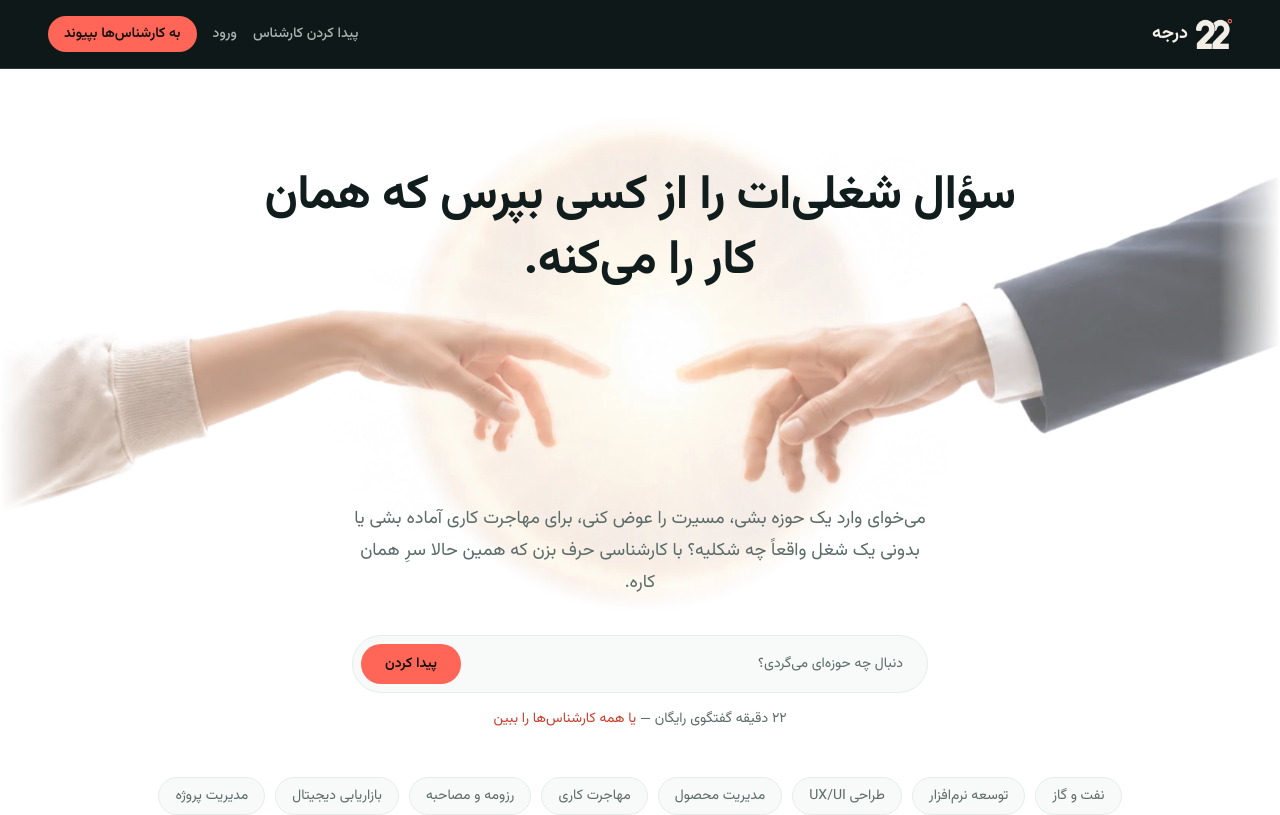
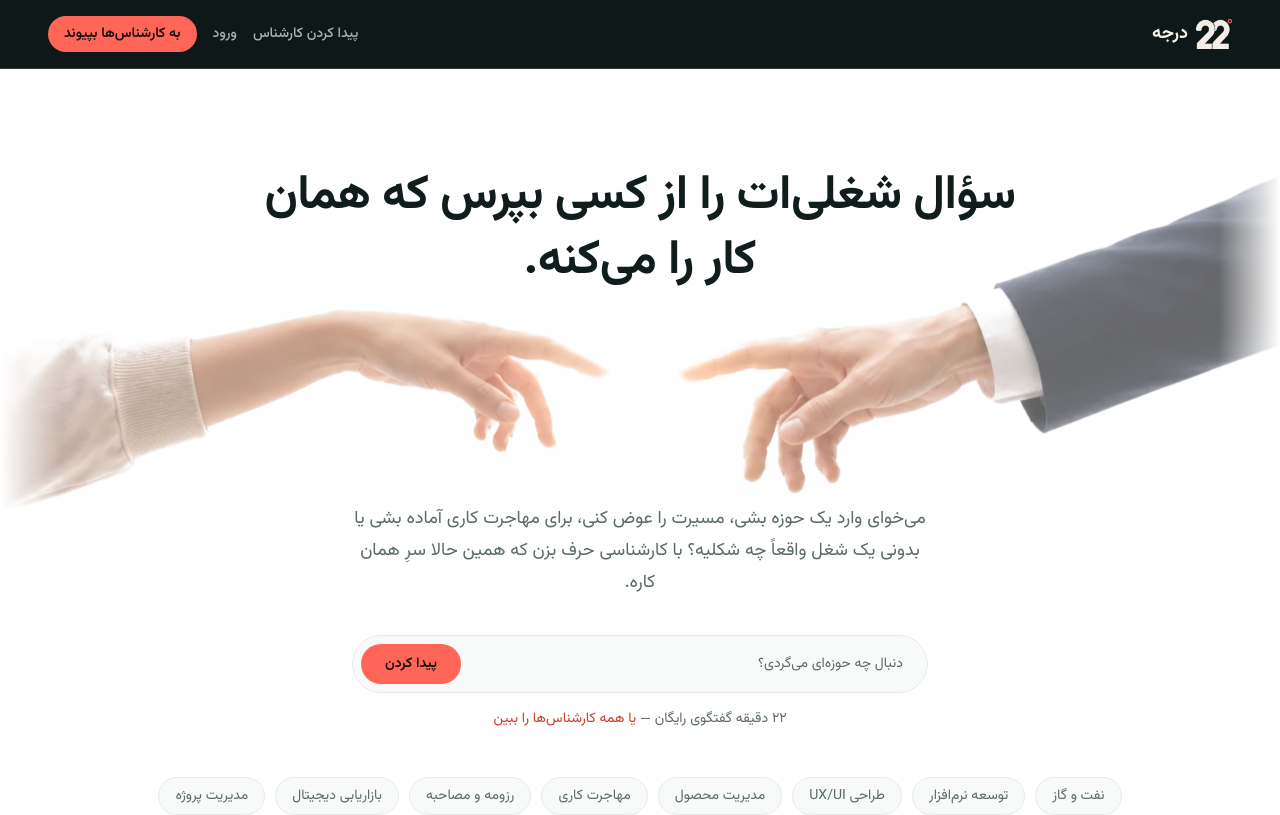
Before and after one commit to samanehakbarimy-hue/22-Darajeh, a Next.js app: page / in a window 1280 px wide. Shown: the top 815 px of the page. Built offline with nearby package versions, Linux system fonts and the light colour scheme; no server answers; the database is empty.

Commit message:
Drop the halo
Generated, and it looked it. The hands meet on plain white now.

Co-Authored-By: Claude Opus 5 <noreply@anthropic.com>

```diff
--- a/app/globals.css
+++ b/app/globals.css
@@ -257,18 +257,7 @@ button:disabled {
   opacity: 0.62;
 }
 
-/* The halo, positioned by its real coordinates in the 1672x941 frame so it
-   lands exactly where it sat in the photograph -- concentric with the point
-   the fingertips meet. */
-.hero-hands__glow {
-  position: absolute;
-  left: 30.38%;
-  top: 14.67%;
-  width: 39.47%;
-  height: auto;
-}
-
-/* Both branches below drive the same three keyframes. The only difference is
+/* Both branches below drive the same two keyframes. The only difference is
    what advances them: the reader's scroll where the browser supports it, and
    a timer where it does not. */
 @keyframes hero-hand-part-left {
@@ -293,25 +282,8 @@ button:disabled {
   }
 }
 
-/* The halo leaves well before the hands do. The hands were painted out of
-   it, and those gaps only read as ghosts while there is still glow around
-   them to read against -- so there is none by the time the hands have gone
-   far enough to expose anything. */
-@keyframes hero-glow-part {
-  0% {
-    opacity: 1;
-    scale: 1;
-  }
-  45%,
-  100% {
-    opacity: 0;
-    scale: 1.12;
-  }
-}
-
 @supports (animation-timeline: scroll()) {
-  .hero-hands__hand,
-  .hero-hands__glow {
+  .hero-hands__hand {
     animation-timeline: scroll(root block);
     animation-range: 0 var(--hero-hands-travel);
     /* Scrubbing follows the finger, so it has to be linear. Any easing here
@@ -327,18 +299,13 @@ button:disabled {
   .hero-hands__hand--specialist {
     animation-name: hero-hand-part-right;
   }
-
-  .hero-hands__glow {
-    animation-name: hero-glow-part;
-  }
 }
 
 /* Browsers without scroll-driven animation get the same withdrawal on a timer,
    after a pause long enough to see the hands meet. Without this they would sit
    over the headline for as long as the page is open. */
 @supports not (animation-timeline: scroll()) {
-  .hero-hands__hand,
-  .hero-hands__glow {
+  .hero-hands__hand {
     animation-duration: 1.6s;
     animation-delay: 2.9s;
     animation-timing-function: cubic-bezier(0.55, 0.06, 0.68, 0.19);
@@ -352,10 +319,6 @@ button:disabled {
   .hero-hands__hand--specialist {
     animation-name: hero-hand-part-right;
   }
-
-  .hero-hands__glow {
-    animation-name: hero-glow-part;
-  }
 }
 
 @media (prefers-reduced-motion: reduce) {
--- a/components/HeroHands.tsx
+++ b/components/HeroHands.tsx
@@ -31,21 +31,6 @@ export default function HeroHands() {
       aria-hidden
       className={`hero-hands${entering ? " hero-hands--entering" : ""}`}
     >
-      {/* The halo, lifted straight out of the photograph rather than
-          approximated in CSS -- every attempt at drawing it came out a blob.
-          The hands are painted out of it so they cannot appear twice, and the
-          page is the same white the photograph was shot on, so the crop has
-          no edge to hide. */}
-      <Image
-        src="/hero-halo.webp"
-        alt=""
-        width={660}
-        height={660}
-        loading="eager"
-        unoptimized
-        className="hero-hands__glow"
-      />
-
       {/* Two halves of one photograph, keyed off its white background and put
           back in their original places in the frame.
 
```
Also changed, not shown: public/hero-halo.webp (deleted).
